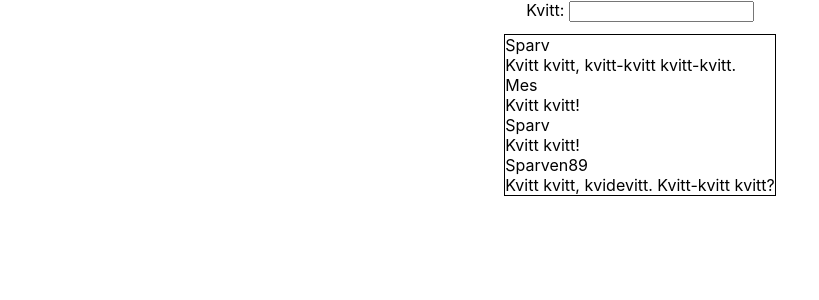
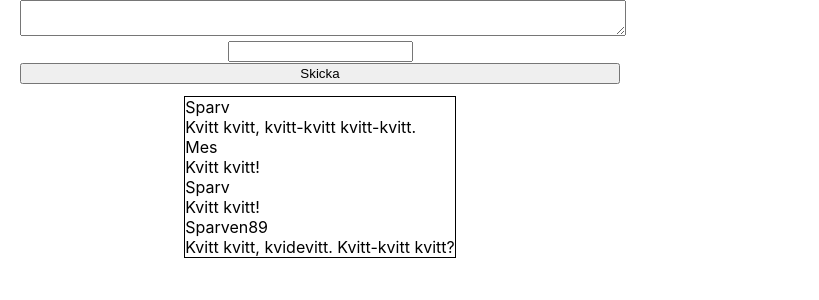
Before and after one commit to Lokes3/kvitter, a React (Create React App) app in the folder app/: page / in a window 1280 px wide. Shown: the top 300 px of the page, without its empty margins (0-819 px from the left). Built offline with nearby package versions, Linux system fonts and the light colour scheme; no server answers.

Commit message:
Add form skeleton

```diff
--- a/app/src/App.css
+++ b/app/src/App.css
@@ -1,6 +1,10 @@
 .App {
   text-align: center;
   margin: 0 20px;
+}
+
+.container {
+  width: 600px;
 }
 
 .feed {
@@ -18,3 +22,9 @@
     transform: rotate(360deg);
   }
 }
+
+/* UTILITIES */
+
+.w-full {
+  width: 100%;
+}
--- a/app/src/App.tsx
+++ b/app/src/App.tsx
@@ -1,5 +1,5 @@
 import React, { useState, useEffect } from "react";
-import { fetchKvitter, Kvitter } from "./api";
+import { postKvitt, fetchKvitter, Kvitter } from "./api";
 import "./App.css";
 
 function App() {
@@ -12,10 +12,23 @@ function App() {
   console.log(data);
 
   return (
-    <div className="App">
-      <form action="/">
-        <label>Kvitt: </label>
-        <input type="text" id="kvitt" name="kvitt" />
+    <div className="App container">
+      <form
+        action="/"
+        method="POST"
+        onSubmit={(evt) => {
+          evt.preventDefault()
+          console.log(evt);
+          const data = new FormData(evt.currentTarget)
+          console.log(data)
+          postKvitt(data)
+        }}
+      >
+        <textarea className="w-full" name="kvitt" />
+        <input type="text" name="name" />
+        <div>
+          <button className="w-full" type="submit">Skicka</button>
+        </div>
       </form>
 
       <div className="feed">
@@ -34,7 +47,7 @@ function ListView(props: { data: Kvitter[] | null }) {
     <div>
       {data.map((item) => {
         return (
-          <div>
+          <div key={item.id}>
             <div>{item.user.name}</div>
             <div>{item.content}</div>
           </div>
--- a/app/src/api.ts
+++ b/app/src/api.ts
@@ -52,3 +52,12 @@ export async function fetchKvitter(): Promise<{ kvitter: Kvitter[] }> {
     ],
   });
 }
+
+export async function postKvitt(data: any) {
+  let url: string = process.env.API_BASE_URL || "http://localhost:3000";
+  url = url + "/kvitter/";
+
+  fetch(url, { method: "POST", body: data }).then((r) => {
+    console.log(r);
+  });
+}
```
